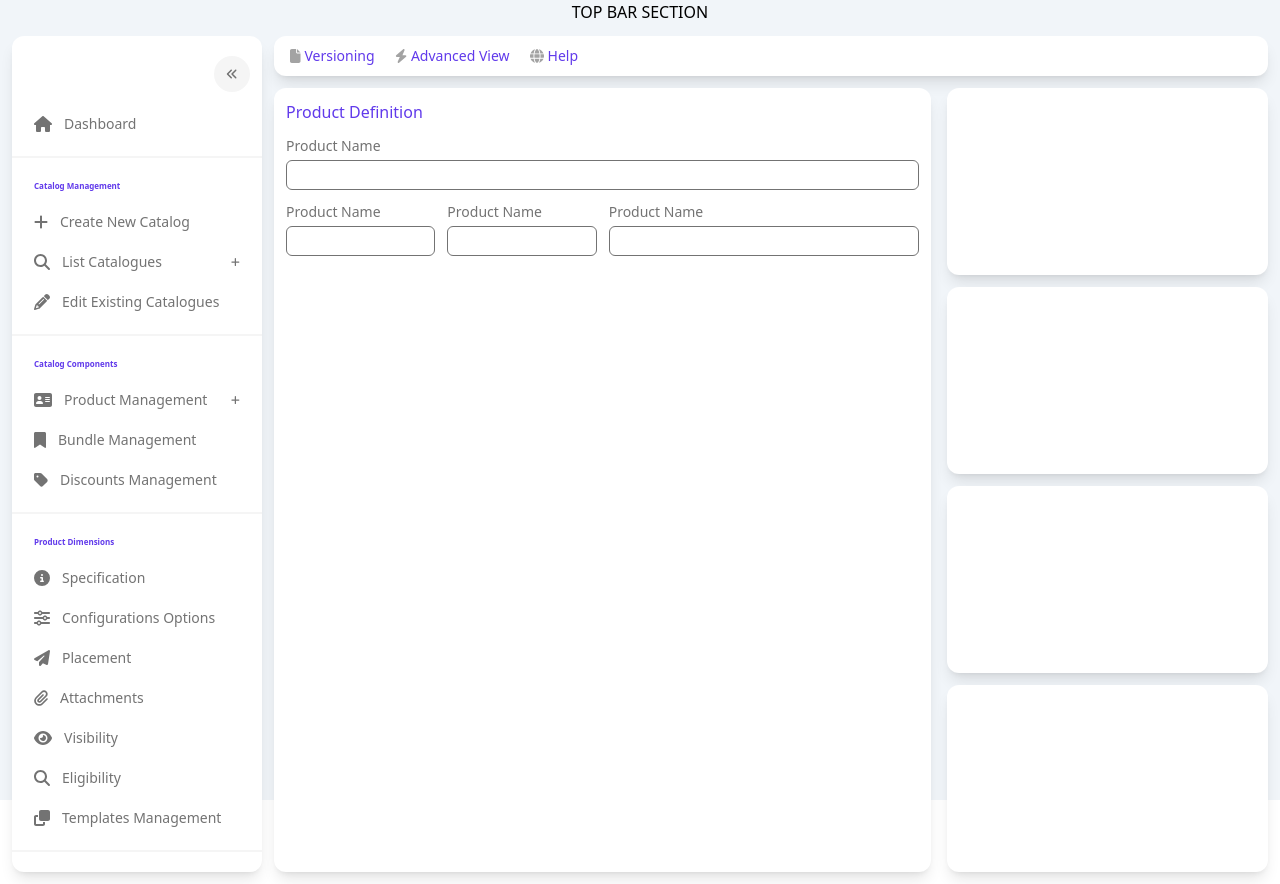
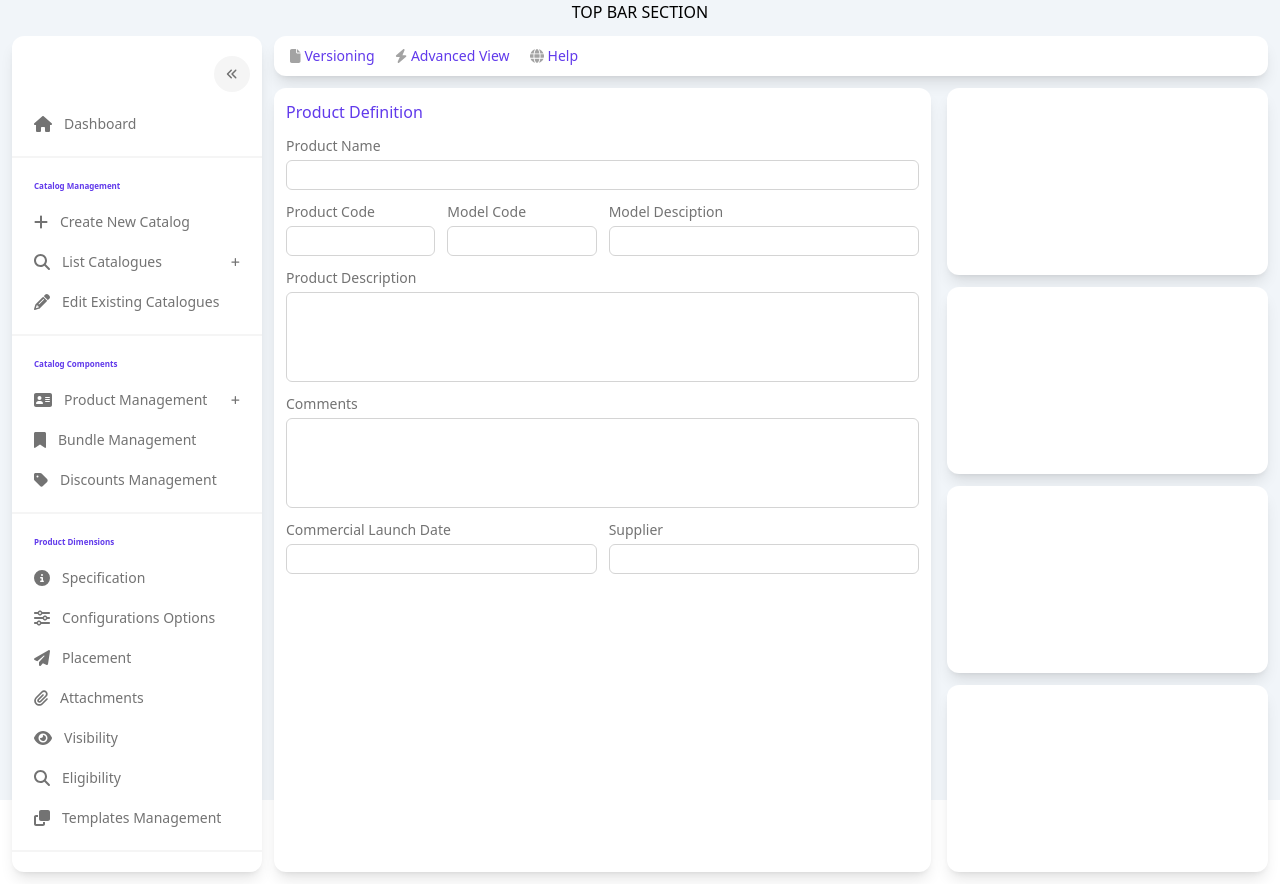
Before and after one commit to Cunhat/catalog-dashboard, a Next.js app: page / in a window 1280 px wide. Built offline with nearby package versions, Linux system fonts and the light colour scheme.

Commit message:
Add inputs on main page

```diff
--- a/src/components/Inputs/TextArea.tsx
+++ b/src/components/Inputs/TextArea.tsx
@@ -1,3 +1,14 @@
+import { Text } from '../Typography/Text';
+
 export const TextArea: React.FC<{ label: string }> = ({ label }) => {
-  return <textarea></textarea>;
+  return (
+    <div className='flex flex-col gap-1'>
+      <Text text={label} />
+      <textarea
+        rows={4}
+        className='border-neutral-300 resize-none border border-solid rounded-md text-sm text-neutral-500 py-1 px-2 m-0 focus:text-neutral-600 hover:border-primary focus:border-primary invalid:border-red-500 focus:outline-none transition
+      ease-in-out'
+      ></textarea>
+    </div>
+  );
 };
--- a/src/components/Inputs/TextInput.tsx
+++ b/src/components/Inputs/TextInput.tsx
@@ -7,7 +7,7 @@ export const TextInput: React.FC<{ label: string }> = ({ label }) => {
       <input
         type='text'
         maxLength={50}
-        className='border-neutral-500 border border-solid rounded-md text-sm text-neutral-500 py-1 px-2 m-0 focus:text-gray-700 hover:border-primary focus:border-primary invalid:border-red-500 focus:outline-none transition
+        className='border-neutral-300 border border-solid rounded-md text-sm text-neutral-500 py-1 px-2 m-0 focus:text-neutral-600 hover:border-primary focus:border-primary invalid:border-red-500 focus:outline-none transition
         ease-in-out'
       ></input>
     </div>
--- a/src/pages/index.tsx
+++ b/src/pages/index.tsx
@@ -4,6 +4,7 @@ import { ReactElement } from 'react';
 import { WidgetContainer } from '@/components/WidgetContainer';
 import { Title } from '@/components/Typography/Title';
 import { TextInput } from '@/components/Inputs/TextInput';
+import { TextArea } from '@/components/Inputs/TextArea';
 
 const Home: NextPageWithLayout = () => {
   return (
@@ -15,14 +16,20 @@ const Home: NextPageWithLayout = () => {
             <TextInput label='Product Name' />
             <div className='grid grid-cols-4 gap-3'>
               <div className='col-span-1'>
-                <TextInput label='Product Name' />
+                <TextInput label='Product Code' />
               </div>
               <div className='col-span-1'>
-                <TextInput label='Product Name' />
+                <TextInput label='Model Code' />
               </div>
               <div className='col-span-2'>
-                <TextInput label='Product Name' />
+                <TextInput label='Model Desciption' />
               </div>
+            </div>
+            <TextArea label='Product Description' />
+            <TextArea label='Comments' />
+            <div className='grid grid-cols-2 gap-3'>
+              <TextInput label='Commercial Launch Date' />
+              <TextInput label='Supplier' />
             </div>
           </div>
         </WidgetContainer>
```
